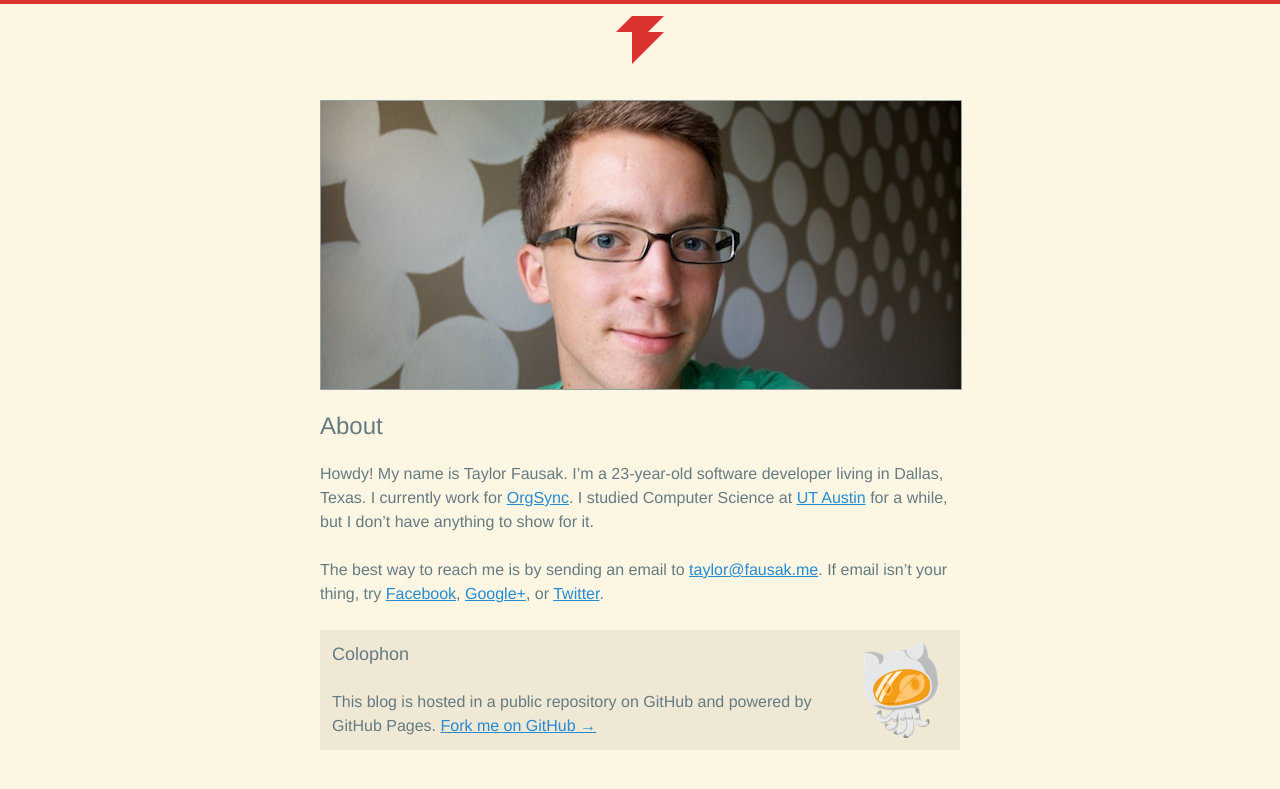
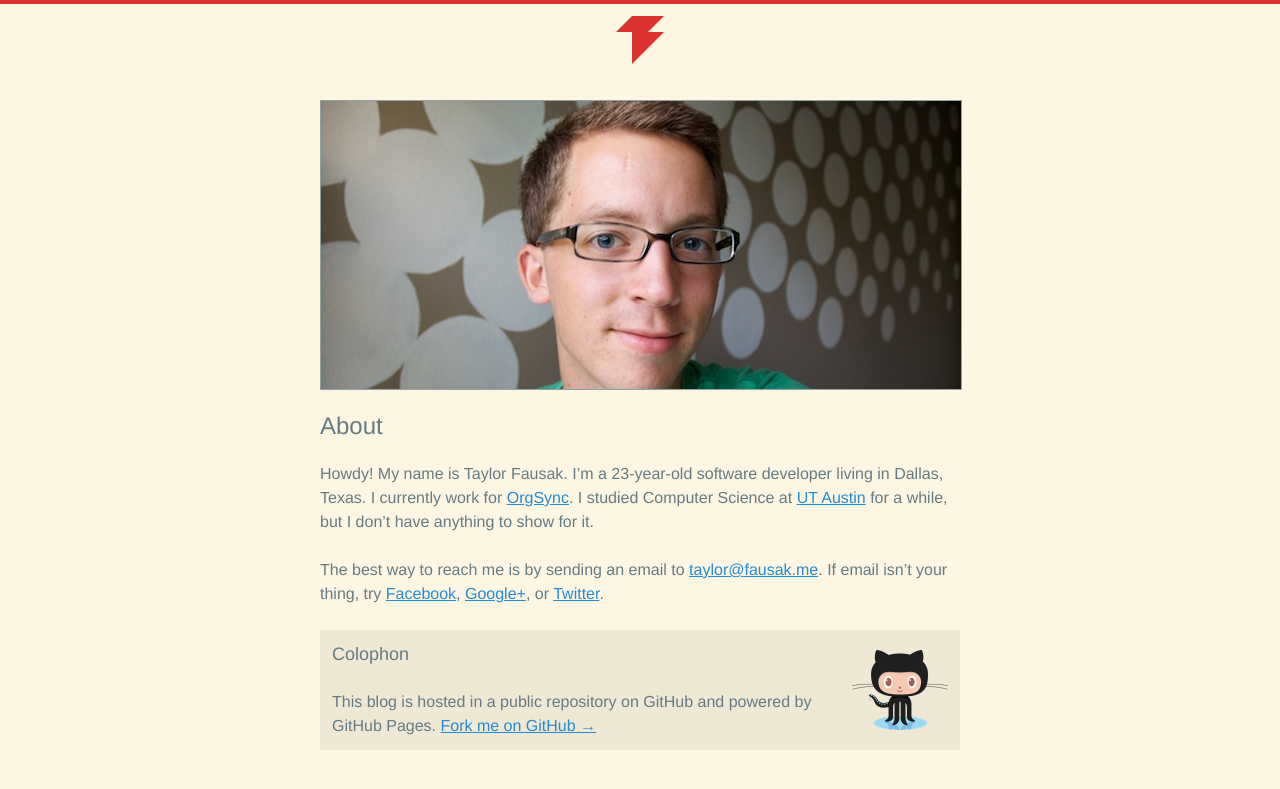
Before and after one commit to tfausak/tfausak.github.io, a Jekyll site: the page built from about.md, in a window 1280 px wide. Shown: the top 789 px of the page. Built offline with Jekyll 4.4.1, drawn with Linux system fonts in a browser that asks for light colours.

Commit message:
Replace Octonaut with Octocat.
The Octocat comes straight from the source: <https://github.com/logos>.
It's also retina-ready.

```diff
--- a/about.md
+++ b/about.md
@@ -17,7 +17,7 @@ If email isn't your thing, try [Facebook][5], [Google+][6], or
 [Twitter][7].
 
 <footer class="footer about">
-    <img alt="GitHub" src="/static/images/octonaut.png">
+    <img alt="GitHub" src="/static/images/octocat.png">
 
     <h2>Colophon</h2>
 
--- a/static/styles/main.css
+++ b/static/styles/main.css
@@ -259,6 +259,8 @@ aside {
     border: 0;
     float: right;
     margin: 0 0 0 1.5em;
+    height: 6em;
+    width: auto;
 }
 .about p {
     margin-bottom: 0;
```
Also changed, not shown: static/images/octocat.png (added), static/images/octonaut.png (deleted), static/styles/all.min.css.
